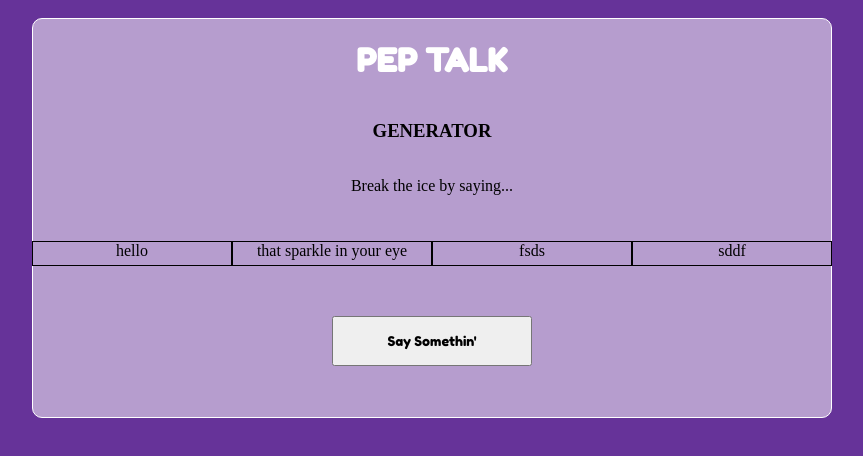
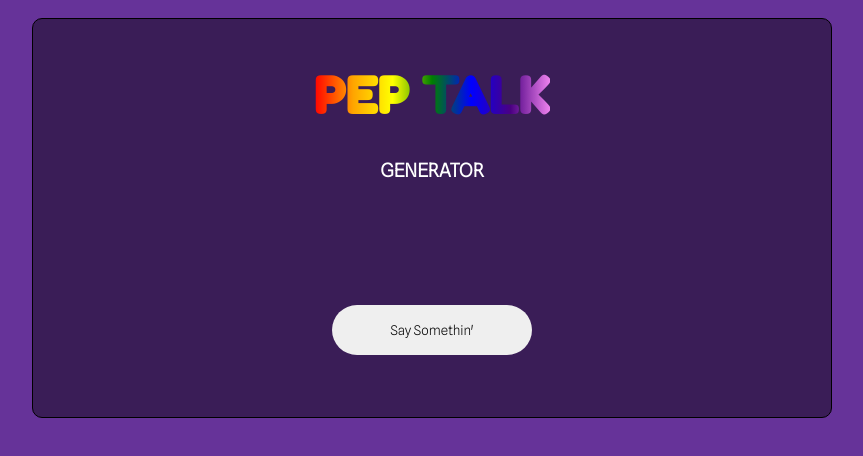
Before and after one commit to GerPut/pep-talk, a plain HTML site: page index.html in a window 1280 px wide. Shown: the whole page, without its empty margins (208-1071 px from the left). Drawn offline with Linux system fonts and the light colour scheme.

Commit message:
App style and structure completed.

```diff
--- a/index.html
+++ b/index.html
@@ -13,14 +13,13 @@
     <div class="container">
         <h1 class="heading">PEP TALK</h1>
         <h3 class="sub-heading">GENERATOR</h3>
-        <p>Break the ice by saying...</p>
         <div class="inner-container">
-            <div class="sentence">hello</div>
-            <div class="sentence">that sparkle in your eye</div>
-            <div class="sentence">fsds</div>
-            <div class="sentence">sddf</div>
+            <div id="one" class="sentence"></div>
+            <div id="two" class="sentence"></div>
+            <div id="three" class="sentence"></div>
+            <div id="four" class="sentence"></div>
         </div>
-        <button>Say Somethin'</button>
+        <button id="button">Say Somethin'</button>
     </div>
     <script src="app.js"></script>
 </body>
--- a/styles.css
+++ b/styles.css
@@ -1,4 +1,5 @@
 @import url('https://fonts.googleapis.com/css2?family=Fredoka+One&display=swap');
+@import url('https://fonts.googleapis.com/css2?family=Spline+Sans:wght@300&display=swap');
 
 * {
     box-sizing: border-box;
@@ -16,8 +17,8 @@ body {
     height: 400px;
     border: 1px solid #000;
     margin: 10px 10px;
-    background-color: rgba(255, 255, 255, 0.521);
-    border: 1px solid #fff;
+    background-color: rgba(0, 0, 0, 0.432);
+    border: 1px solid #000;
     border-radius: 10px;
     display: flex;
     justify-content: center;
@@ -29,13 +30,20 @@ body {
 .heading {
     display: block;
     text-align: center;
-    color: #fff;
+    background-image: linear-gradient(to left, violet, indigo, blue, green, yellow, orange, red);
+    -webkit-background-clip: text;
+    color: transparent;
     font-family: 'Fredoka One', cursive;
+    font-size: 50px;
 }
 
 .sub-heading {
     display: block;
     text-align: center;
+    color: #fff;
+    margin-top: 0px;
+    font-family: 'Spline Sans', sans-serif;
+
 }
 
 p {
@@ -49,19 +57,38 @@ p {
 }
 
 .sentence {
-    width: 200px;
+    width: 190px;
     height: 25px;
     margin-top: 30px;
-    border: 1px solid #000;
+    margin-left: 0;
     display: flex;
     justify-content: center;
+    font-weight: 100;
+    font-family: 'Spline Sans', sans-serif;
+    color: #fff;
 }
 
 button {
-
     height: 50px;
     width: 200px;
-    font-family: 'Fredoka One', cursive;
+    border: none;
+    border-radius: 25px;
+    font-family: 'Spline Sans', sans-serif;
     display: block;
     margin: 50px auto;
+    animation: pulse 1000ms infinite
 }
+
+button:hover {
+    cursor: pointer;
+}
+
+@keyframes pulse {
+    0% {
+        box-shadow: rebeccapurple 0 0 0 0;
+    }
+
+    75% {
+        box-shadow: rebeccapurple 0px 0px 25px 15px;
+    }
+}
```
